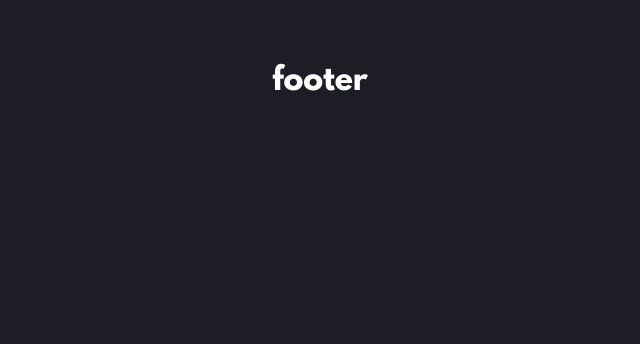
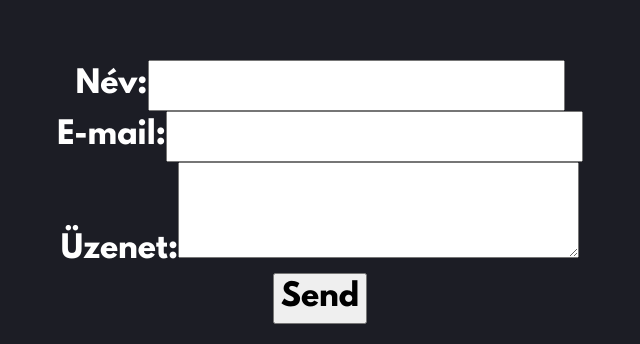
Before and after one commit to Gerg0/portfoliosite, a Vue app: page / in a window 1280 px wide. Shown: the part 3708-4052 px from the top of the page, without its empty margins (320-960 px from the left). Before the commit the page ends 3833 px from the top, so only its background shows below. Built offline with nearby package versions, Linux system fonts and the light colour scheme; no server answers.

Commit message:
Added ContactForm

```diff
--- a/package.json
+++ b/package.json
@@ -8,11 +8,13 @@
     "lint": "vue-cli-service lint"
   },
   "dependencies": {
+    "@emailjs/browser": "^3.6.2",
     "@popperjs/core": "^2.11.5",
     "bootstrap": "^5.1.3",
     "bootstrap-vue": "^2.22.0",
     "core-js": "^3.8.3",
-    "vue": "^3.2.13"
+    "vue": "^3.2.13",
+    "vue-recaptcha": "^2.0.2"
   },
   "devDependencies": {
     "@babel/core": "^7.12.16",
--- /dev/null
+++ b/src/components/ContactForm.vue
@@ -0,0 +1,68 @@
+<template>
+    <form ref="form" @submit.prevent="sendEmail" @reset="reset">
+
+        <div>
+            <label for="from_name">Név:</label>
+            <input name="from_name" type="text" v-model="from_name" />
+        </div>
+
+        <div>
+            <label for="from_email">E-mail:</label>
+            <input name="from_email" type="email" v-model="from_email" />
+        </div>
+
+        <div>
+            <label for="message">Üzenet:</label>
+            <textarea name="message" v-model="message"></textarea>
+        </div>
+
+        <input type="submit" value="Send" />
+    </form>
+</template>
+<script>
+import emailjs from '@emailjs/browser';
+import { ref } from 'vue';
+import config from '../assets/config.json';
+export default {
+    name: "ContactForm",
+    setup() {
+        let from_name ="";
+        let from_email = "";
+        let message = "";
+
+        const form = ref(null);
+
+        const reset = () =>{
+            from_name.value = "",
+            from_email.value = "",
+            message.value = ""
+        }
+
+        const sendEmail = () =>{
+             emailjs.sendForm(config.service_id, config.template_name, form.value, config.public_key, {
+                    from_name: from_name,
+                    from_email: from_email,
+                    message: message
+                })
+                    .then((result) => {
+                        console.log('SUCCESS!', result.text);
+                        reset();
+                    }, (error) => {
+                        console.log('FAILED...', error.text);
+                    });
+        }
+
+        return {
+            from_name,
+            from_email,
+            message,
+            form,
+            reset,
+            sendEmail
+        };
+    }
+}
+</script>
+
+<style>
+</style>
--- a/src/components/MainPage.vue
+++ b/src/components/MainPage.vue
@@ -22,7 +22,9 @@
             </div>
 
         </div>
-        <div id="contact" class="footer-area grid-item">footer</div>
+        <div id="contact" class="footer-area grid-item">
+            <ContactForm/>
+        </div>
 
     </div>
 
@@ -35,13 +37,15 @@
 import SideBar from "./SideBar";
 import IntroPage from "./IntroPage";
 import CardItem from "./CardItem";
+import ContactForm from "./ContactForm";
 
 export default {
     name: 'MainPage',
     components: {
         IntroPage,
         SideBar,
-        CardItem
+        CardItem,
+        ContactForm
     },
     methods: {
         scrollToElement(elementName) {
```
Also changed, not shown: 2 other files (tests, documents, lock files or other folders).
